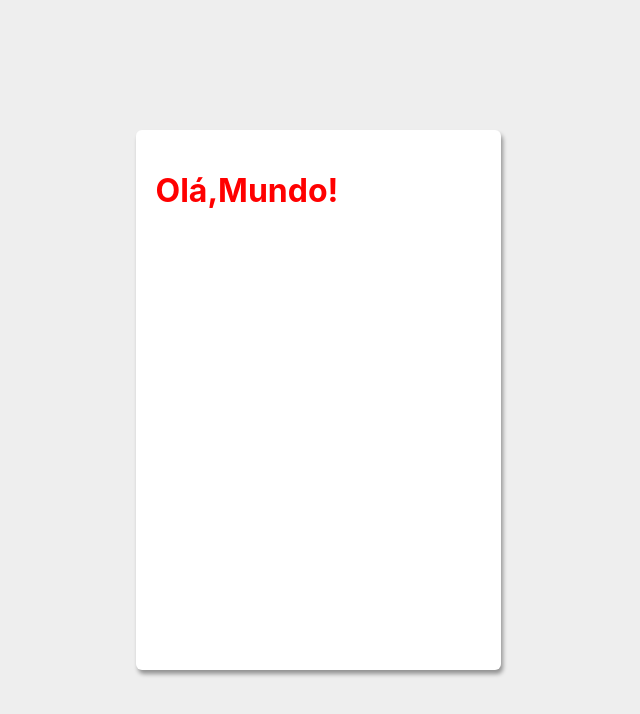
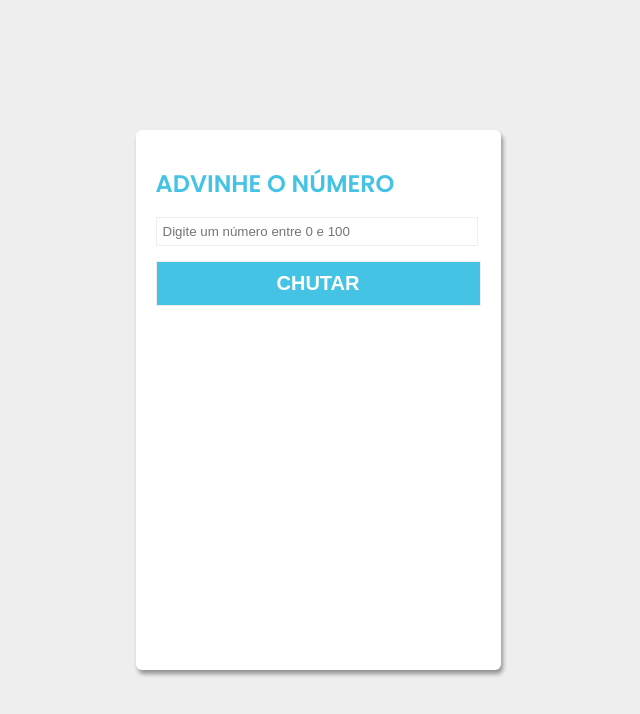
Before and after one commit to jlima32/atv-adivinhe-numero-react, a JavaScript app: page / in a window 1280 px wide. Shown: the top 714 px of the page, without its empty margins (322-962 px from the left). Built offline with nearby package versions, Linux system fonts and the light colour scheme; the HTML template or start-up script is replaced by a standard one.

Commit message:
component palpite

```diff
--- a/public/index.html
+++ b/public/index.html
@@ -8,12 +8,9 @@
     <meta
       name="description"
       content="Web site created using create-react-app"
-    />
-    <link rel="apple-touch-icon" href="%PUBLIC_URL%/logo192.png" />
-    <!--
-      manifest.json provides metadata used when your web app is installed on a
-      user's mobile device or desktop. See https://developers.google.com/web/fundamentals/web-app-manifest/
-    -->
+    /><link rel="preconnect" href="https://fonts.googleapis.com">
+    <link rel="preconnect" href="https://fonts.gstatic.com" crossorigin>
+    <link href="https://fonts.googleapis.com/css2?family=Poppins:ital,wght@0,100;0,200;0,300;0,400;0,500;0,600;0,700;0,800;0,900;1,100;1,200;1,300;1,400;1,500;1,600;1,700;1,800;1,900&display=swap" rel="stylesheet">
     <link rel="manifest" href="%PUBLIC_URL%/manifest.json" />
     <!--
       Notice the use of %PUBLIC_URL% in the tags above.
--- a/src/App.js
+++ b/src/App.js
@@ -1,9 +1,14 @@
 import './App.css';
 import Header from './components/header/header';
+import Palpite from './components/palpite/palpite';
 
 function App() {
   return (
-    <Header />
+    <div className='container'>
+      <Header />
+      <Palpite />
+
+    </div>
   );
 }
 
--- a/src/components/header/header.css
+++ b/src/components/header/header.css
@@ -0,0 +1,6 @@
+h1{
+    color: #44C3E5;
+    font-size: 24px;
+    font-weight: 600;
+    text-transform: uppercase;
+}
--- a/src/components/header/header.js
+++ b/src/components/header/header.js
@@ -2,7 +2,7 @@
 export default function Header(){
     return <>
         <header>
-            <h1>Olá,Mundo!</h1>
+            <h1>Advinhe o Número</h1>
         </header>
     </>
 }
--- /dev/null
+++ b/src/components/palpite/palpite.css
@@ -0,0 +1,24 @@
+.palpiteText{
+    width: 95%;
+    padding: 6px;
+    border: 1px solid #EEE;
+    outline: none;
+    color: #686D76;
+}
+
+.palpiteText:focus{
+    border:1px solid #44C3E5 ;
+}
+
+.btnPalpitar{
+    margin-top: 15px;
+    background-color: #44C3E5;
+    color: #FFF;
+    width: 100%;
+    cursor: pointer;
+    padding: 10px;
+    border: 1px solid #EEE;
+    font-size: 20px;
+    font-weight: 600;
+
+}
--- /dev/null
+++ b/src/components/palpite/palpite.js
@@ -0,0 +1,10 @@
+import "./palpite.css"
+
+export default function Palpite(){
+    return <>
+        <div className="palpite">
+            <input type="text" name="palpite" className="palpiteText" placeholder="Digite um número entre 0 e 100"/>
+            <button type="submit" className="btnPalpitar">CHUTAR</button>
+        </div>
+    </>
+}
--- a/src/index.css
+++ b/src/index.css
@@ -2,9 +2,7 @@
   margin: 0;
   padding: 0;
   box-sizing: border-box;
-  font-family: -apple-system, BlinkMacSystemFont, 'Segoe UI', 'Roboto', 'Oxygen',
-    'Ubuntu', 'Cantarell', 'Fira Sans', 'Droid Sans', 'Helvetica Neue',
-    sans-serif;
+  font-family: 'Poppins', sans-serif;
   -webkit-font-smoothing: antialiased;
   -moz-osx-font-smoothing: grayscale;
   background-color: #EEE;
@@ -16,7 +14,6 @@
 }
 
 #root{
-  margin: 20px;
   background-color: #FFF;
   border-radius: 6px;
   width: 325px;
```
